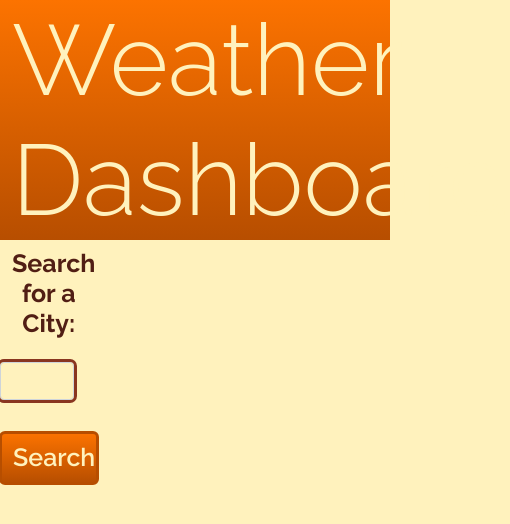
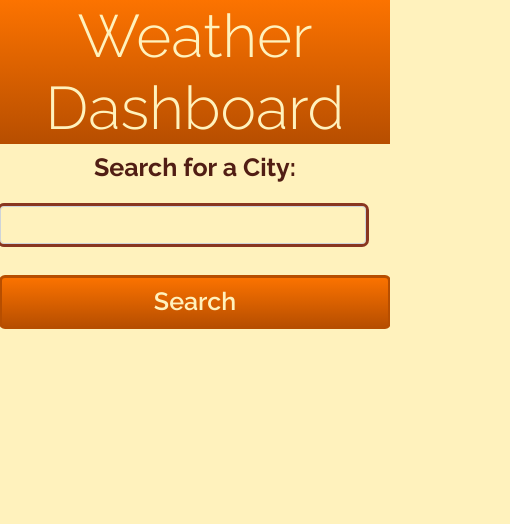
Before and after one commit to Sarah-Paterson/Weather-Dashboard, a plain HTML site: page index.html in a window 390 px wide. Shown: the whole page, 510 px wide, since content can reach past the window. Drawn offline with nearby package versions, Linux system fonts and the light colour scheme.

Commit message:
update responsive elements for different screen sizes

```diff
--- a/assets/script.js
+++ b/assets/script.js
@@ -244,9 +244,7 @@ function previousCityButtton() {
 }
 
 function applyCityInformation() {
-    // let cityToday = document.createElement("div");
-    // cityToday.className = "py-3";
-    // cityToday.setAttribute("id", "weather-today");
+    weatherTodayElement.classList.remove("hide");
 
     let cityTodayName = document.createElement("h2");
     cityTodayName.className = "weather-city-name dark-text";
@@ -268,22 +266,9 @@ function applyCityInformation() {
 }
 
 function applyCityInformationFiveDay() {
-    // let forcastName = document.createElementNS("h2");
-    // forcastName.className = "weather-five-day-name";
-    // forcastName.textContent = "5-Day Forcast:";
-    // fiveDayContainerElement.appendChild(forcastName);
     fiveDayForcastElement.classList.remove("hide");
 
-    // firstDayFunction();
-    // secondDayFunction();
-    // thirdDayFunction();
-    // fourthDayFunction();
-    // fifthDayFunction();
-
     // day one container and info
-    // let dayOneContainer = document.createElementNS("div");
-    // dayOneContainer.className = "five-day col-2 py-1 my-3 mx-2 text-center";
-    // fiveDayContainerElement.appendChild(dayOneContainer);
     dayOneContainerElement.classList.remove("hide");
 
     let citydayOneDate = document.createElement("p");
@@ -308,9 +293,6 @@ function applyCityInformationFiveDay() {
     dayOneContainerElement.appendChild(cityDayOneHumidity);
 
     // day two container and info
-    // let dayTwoContainer = document.createElementNS("div");
-    // dayTwoContainer.className = "five-day col-2 py-1 my-3 mx-2 text-center";
-    // fiveDayContainerElement.appendChild(dayTwoContainer);
     dayTwoContainerElement.classList.remove("hide");
 
     let citydayTwoDate = document.createElement("p");
@@ -335,9 +317,6 @@ function applyCityInformationFiveDay() {
     dayTwoContainerElement.appendChild(cityDayTwoHumidity);
 
     // day three container and info
-    // let dayThreeContainer = document.createElementNS("div");
-    // dayThreeContainer.className = "five-day col-2 py-1 my-3 mx-2 text-center";
-    // fiveDayContainerElement.appendChild(dayThreeContainer);
     dayThreeContainerElement.classList.remove("hide");
 
     let citydayThreeDate = document.createElement("p");
@@ -362,9 +341,6 @@ function applyCityInformationFiveDay() {
     dayThreeContainerElement.appendChild(cityDayThreeHumidity);
 
     // day four container and info
-    // let dayFourContainer = document.createElementNS("div");
-    // dayFourContainer.className = "five-day col-2 py-1 my-3 mx-2 text-center";
-    // fiveDayContainerElement.appendChild(dayFourContainer);
     dayFourContainerElement.classList.remove("hide");
 
     let citydayFourDate = document.createElement("p");
@@ -389,9 +365,6 @@ function applyCityInformationFiveDay() {
     dayFourContainerElement.appendChild(cityDayFourHumidity);
 
     // day five container and info
-    // let dayFiveContainer = document.createElementNS("div");
-    // dayFiveContainer.className = "five-day col-2 py-1 my-3 mx-2 text-center";
-    // fiveDayContainerElement.appendChild(dayFiveContainer);
     dayFiveContainerElement.classList.remove("hide");
 
     let citydayFiveDate = document.createElement("p");
--- a/assets/style.css
+++ b/assets/style.css
@@ -10,25 +10,6 @@
     --text-color-light: rgb(255, 242, 189);
     --orange-gradient: linear-gradient(var(--orange), var(--dark-orange));
     --orange-gradient-hover: linear-gradient(var(--dark-orange), var(--text-color-dark));
-
-
-    /*font sizes for desktop and bigger*/
-    --font-size-body: 20px;
-    --font-size-h3: 32px;
-    --font-size-h2: 38px;
-    --font-size-name: 88px;
-
-    /*font sizes for tablet*/
-    --tablet-font-size-body: 20px;
-    --tablet-font-size-h3: 25px;
-    --tablet-font-size-h2: 32px;
-    --tablet-font-size-name: 75px;
-
-    /*font sizes for phone*/
-    --phone-font-size-body: 20px;
-    --phone-font-size-h3: 22px;
-    --phone-font-size-h2: 25px;
-    --phone-font-size-name: 40px;
 }
 
 body {
@@ -100,10 +81,10 @@ h3 {
     color: var(--text-color-medium);
 }
 
-/* #weather-today {
+#weather-today {
     border: solid 10px var(--orange);
     border-radius: 5px;
-} */
+}
 
 img {
     display: block;
@@ -131,3 +112,17 @@ img {
 .hide {
     display: none;
 }
+
+/* media responsive - tablet and smaller computer screens */
+@media screen and (max-width: 1240px) {
+    #hero-text {
+        font-size: 80px;
+    }
+}
+
+/* media responsive - phone */
+@media screen and (max-width: 735px) {
+    #hero-text {
+        font-size: 60px;
+    }
+}
--- a/index.html
+++ b/index.html
@@ -37,7 +37,7 @@
           <div class="container">
             <div class="row">
               <!-- search for city section -->
-              <div class="col-3">
+              <div class="col-lg-3 col-md-8 col-12">
                 <h2 class="dark-text">Search for a City:</h2>
                 <form id="search-form">
                   <!-- city input -->
@@ -51,52 +51,24 @@
                     <button type="search" value="search" class="btn search-btn" id="search-btn">
                       Search
                     </button>
-                    <!-- <button class="py-1 my-3 btn recient-btn"></button> -->
                   </div>
                 </form>
               </div>
-              <div class="col-9" id="weater-container">
+              <div class="col-md-9 col-12" id="weater-container">
                 <!-- Weather Info -->
-                <div class="py-3" id="weather-today">
-                  <!-- <h2 class="weather-city-name dark-text">City Name</h2> -->
-                  <!-- <h3 class="weather-info">Temperature   Wind   Humidity</h3> -->
+                <div class="py-3 hide" id="weather-today">
                 </div>
                 <div class="weather-five-day py-3 row" id="five-day-container">
                   <h2 id="five-day-forcast" class="weather-five-day-name hide">5-Day Forcast:</h2>
-                  <div id="day-one" class="five-day col-2 py-1 my-3 mx-2 hide">
-                    <!-- <p>9/14/2022</p>
-                    <i>icon</i>
-                    <p>Temp</p>
-                    <p>Wind</p>
-                    <p>Humidity</p> -->
+                  <div id="day-one" class="five-day col-lg-2 col-sm-5 py-1 my-3 mx-2 hide">
                   </div>
-                  <div id="day-two" class="five-day col-2 py-1 my-3 mx-2 hide">
-                    <!-- <p>9/14/2022</p>
-                    <i>icon</i>
-                    <p>Temp</p>
-                    <p>Wind</p>
-                    <p>Humidity</p> -->
+                  <div id="day-two" class="five-day col-lg-2 col-sm-5 py-1 my-3 mx-2 hide">
                   </div>
-                  <div id="day-three" class="five-day col-2 py-1 my-3 mx-2 hide">
-                    <!-- <p>9/14/2022</p>
-                    <i>icon</i>
-                    <p>Temp</p>
-                    <p>Wind</p>
-                    <p>Humidity</p> -->
+                  <div id="day-three" class="five-day col-lg-2 col-sm-5 py-1 my-3 mx-2 hide">
                   </div>
-                  <div id="day-four" class="five-day col-2 py-1 my-3 mx-2 hide">
-                    <!-- <p>9/14/2022</p>
-                    <i>icon</i>
-                    <p>Temp</p>
-                    <p>Wind</p>
-                    <p>Humidity</p> -->
+                  <div id="day-four" class="five-day col-lg-2 col-sm-5 py-1 my-3 mx-2 hide">
                   </div>
-                  <div id="day-five" class="five-day col-2 py-1 my-3 mx-2 hide">
-                    <!-- <p>9/14/2022</p>
-                    <i>icon</i>
-                    <p>Temp</p>
-                    <p>Wind</p>
-                    <p>Humidity</p> -->
+                  <div id="day-five" class="five-day col-lg-2 col-sm-5 py-1 my-3 mx-2 hide">
                   </div>
                 </div>
               </div>
```
